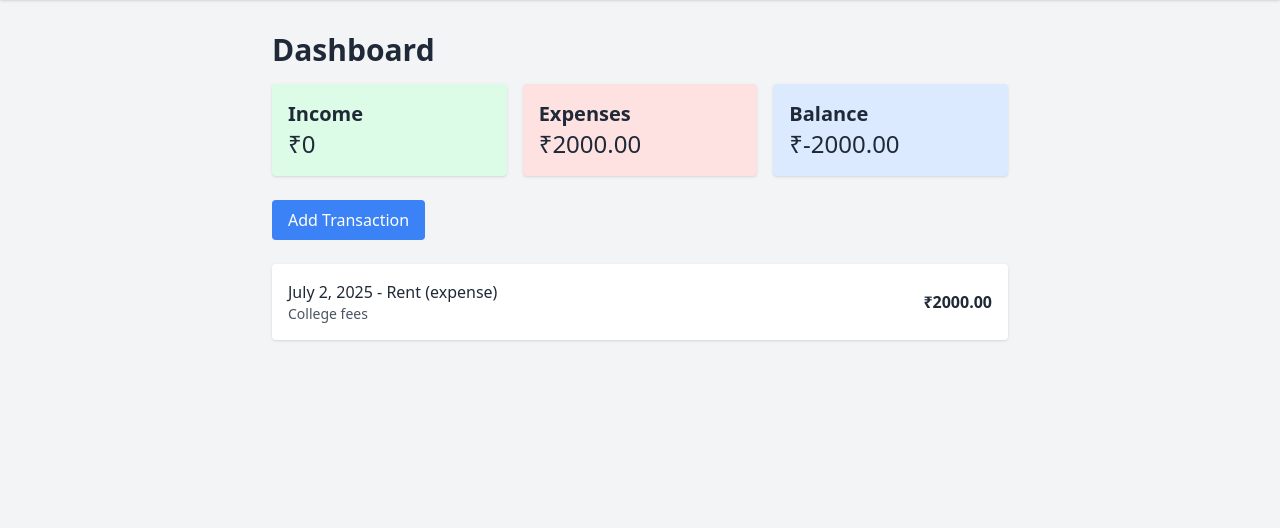
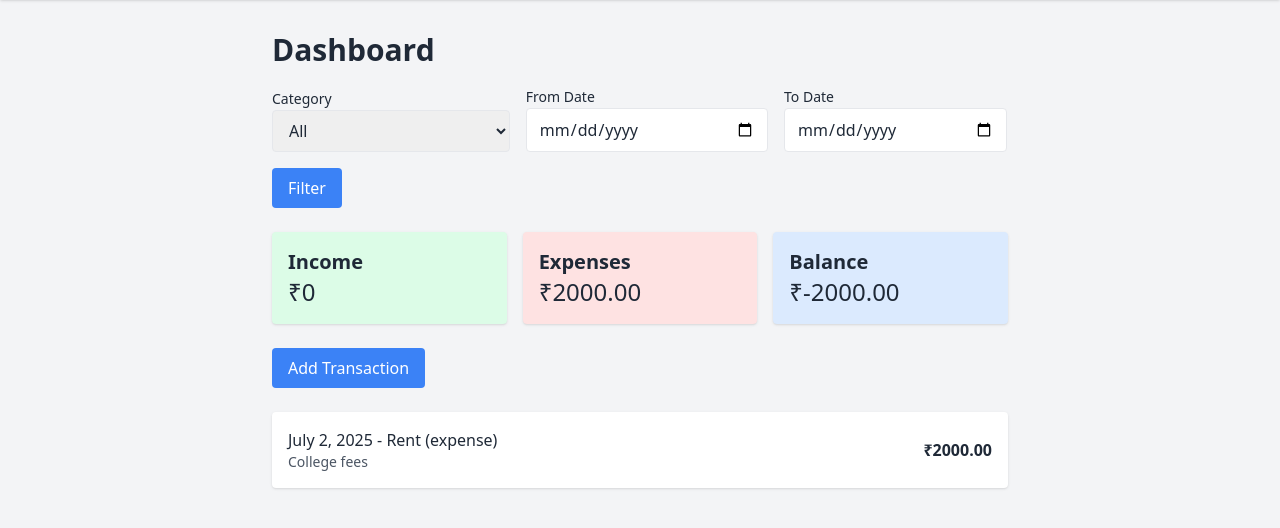
Before and after one commit to nihal-firos/personal-finance-tracker, a Django app: page / in a window 1280 px wide. Shown: the part 64-592 px from the top of the page. Run offline with Django 5.2, Linux system fonts and the light colour scheme; a user stored in the database is signed in; data comes from the database, SQL or seed files in the repository; both versions use the stored data as it was after the commit; some libraries are stand-ins or nearby versions.

Commit message:
added filtering

```diff
--- a/finance/models.py
+++ b/finance/models.py
@@ -2,7 +2,12 @@
 from django.contrib.auth.models import User
 
 class Category(models.Model):
-    name = models.CharField(max_length=50)
+    CATEGORY_TYPES = (
+        ('income', 'Income'),
+        ('expense', 'Expense'),
+    )
+    name = models.CharField(max_length=100)
+    type = models.CharField(max_length=10, choices=CATEGORY_TYPES, default='expense')
 
     def __str__(self):
         return self.name
--- a/finance/views.py
+++ b/finance/views.py
@@ -1,15 +1,36 @@
 from django.shortcuts import render, redirect
-from .models import Transaction
+from .models import Transaction, Category
 from .forms import TransactionForm
 from django.contrib.auth.decorators import login_required
 from django.contrib.auth import login
 from django.contrib.auth.forms import AuthenticationForm
 from .forms import RegisterForm
 from django.contrib import messages
+from django.db.models import Q
+from django.utils.dateparse import parse_date
 
 @login_required
 def dashboard(request):
     transactions = Transaction.objects.filter(user=request.user).order_by('-date')
+    categories = Category.objects.all()
+
+    # Get filters from GET params
+    category_id = request.GET.get('category')
+    start_date = request.GET.get('start_date')
+    end_date = request.GET.get('end_date')
+
+    # Apply filters if present
+    if category_id and category_id != "all":
+        transactions = transactions.filter(category_id=category_id)
+    if start_date:
+        transactions = transactions.filter(date__gte=parse_date(start_date))
+    if end_date:
+        transactions = transactions.filter(date__lte=parse_date(end_date))
+
+    income_categories = Category.objects.filter(type='income')
+    expense_categories = Category.objects.filter(type='expense')
+
+    # Calculate totals
     total_income = sum(t.amount for t in transactions if t.type == 'income')
     total_expense = sum(t.amount for t in transactions if t.type == 'expense')
     balance = total_income - total_expense
@@ -19,6 +40,12 @@
         'total_income': total_income,
         'total_expense': total_expense,
         'balance': balance,
+        'categories': categories,
+        'selected_category': category_id,
+        'start_date': start_date,
+        'end_date': end_date,
+        'income_categories': income_categories,
+        'expense_categories': expense_categories,
     })
 
 @login_required
--- a/templates/finance/dashboard.html
+++ b/templates/finance/dashboard.html
@@ -4,6 +4,43 @@
 
 {% block content %}
 <h1 class="text-3xl font-bold mb-4">Dashboard</h1>
+
+<form method="get" class="flex flex-wrap items-end gap-4 mb-6">
+  <div>
+  <label class="text-sm font-medium">Category</label>
+  <select name="category" class="w-full px-3 py-2 border rounded">
+    <option value="all">All</option>
+    <optgroup label="Income Categories">
+      {% for cat in income_categories %}
+        <option value="{{ cat.id }}" {% if selected_category == cat.id|stringformat:"s" %}selected{% endif %}>
+          {{ cat.name }}
+        </option>
+      {% endfor %}
+    </optgroup>
+    <optgroup label="Expense Categories">
+      {% for cat in expense_categories %}
+        <option value="{{ cat.id }}" {% if selected_category == cat.id|stringformat:"s" %}selected{% endif %}>
+          {{ cat.name }}
+        </option>
+      {% endfor %}
+    </optgroup>
+  </select>
+</div>
+
+  <div>
+    <label class="text-sm font-medium">From Date</label>
+    <input type="date" name="start_date" value="{{ start_date }}" class="w-full px-3 py-2 border rounded">
+  </div>
+
+  <div>
+    <label class="text-sm font-medium">To Date</label>
+    <input type="date" name="end_date" value="{{ end_date }}" class="w-full px-3 py-2 border rounded">
+  </div>
+
+  <button type="submit" class="bg-blue-500 text-white px-4 py-2 rounded hover:bg-blue-600">
+    Filter
+  </button>
+</form>
 
 <div class="grid grid-cols-3 gap-4 mb-6">
   <div class="bg-green-100 p-4 rounded shadow">
```
Also changed, not shown: db.sqlite3, finance/migrations/0002_category_type_alter_category_name.py (added).
